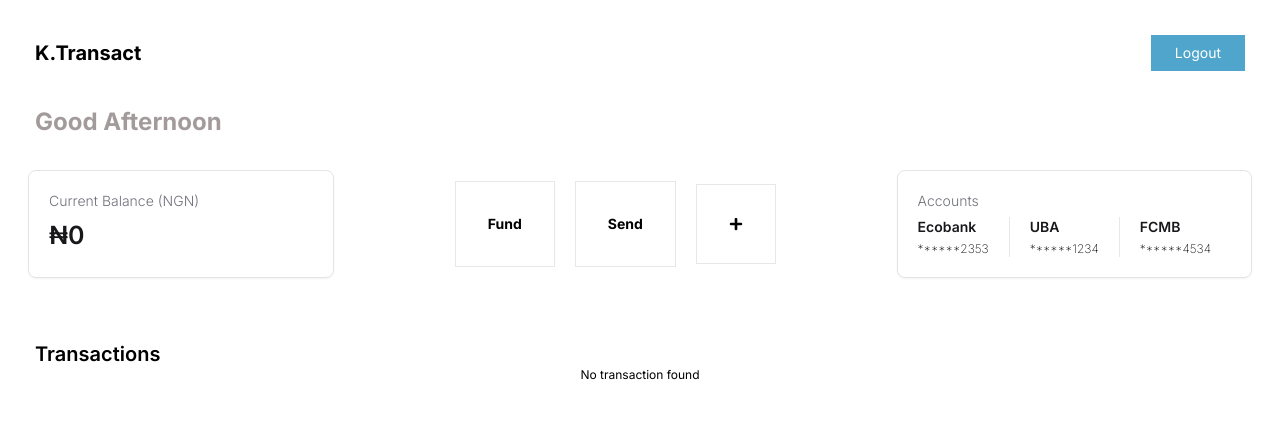
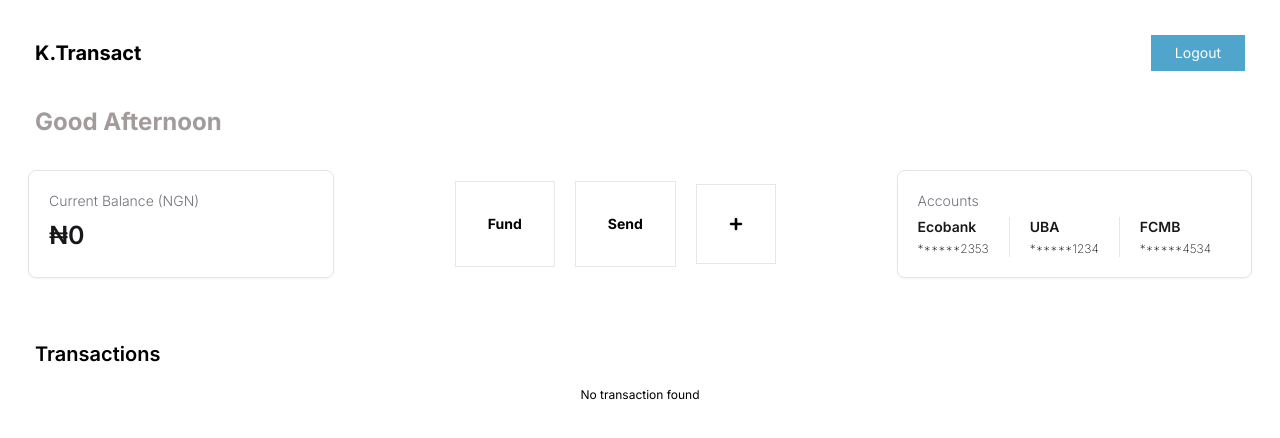
Before and after one commit to Khay-dev/payment, a Next.js app: page /dashboard in a window 1280 px wide. Shown: the top 438 px of the page. Built offline with nearby package versions, Linux system fonts and the light colour scheme.

Commit message:
fix styling error"

```diff
--- a/components/Transactions.tsx
+++ b/components/Transactions.tsx
@@ -17,7 +17,7 @@ export const Transactions = () => {
                 </div>
 
                 {transaction.length === 0 ? (
-                    <p className="text-xs text-center">No transaction found</p>
+                    <p className="text-xs text-center m-auto pt-5">No transaction found</p>
                 ) : (
                     <div className=" py-4 overflow-x-auto ">
                         <div className="inline-block min-w-full shadow-md rounded-lg overflow-hidden ">
```
